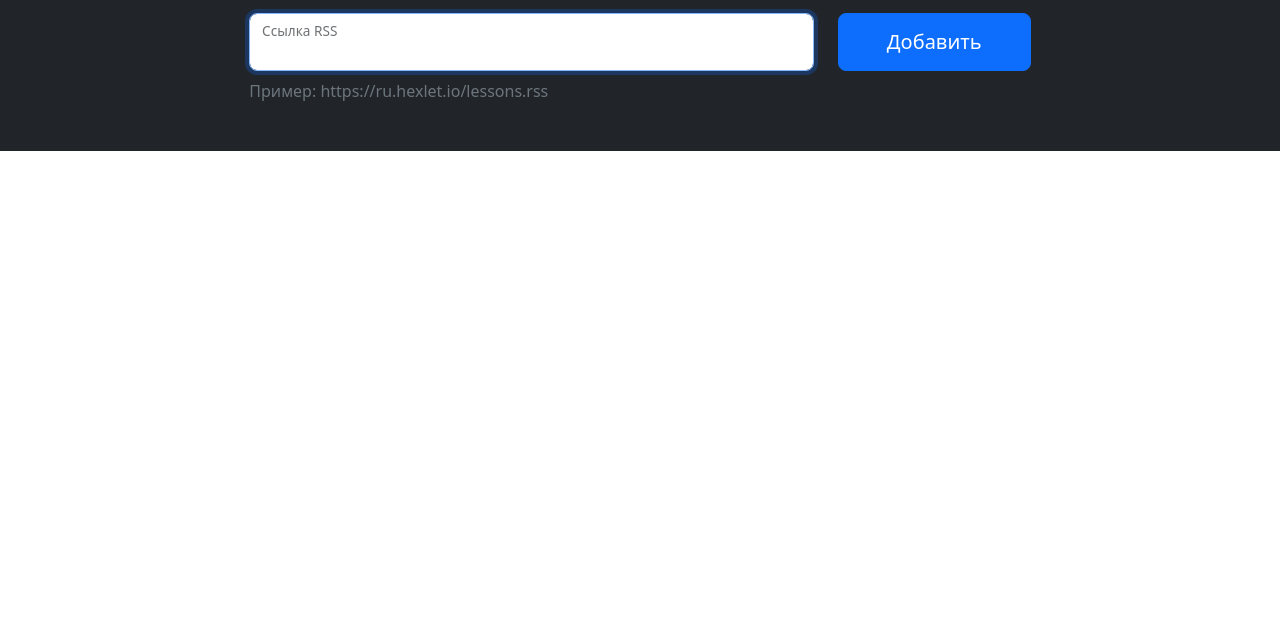
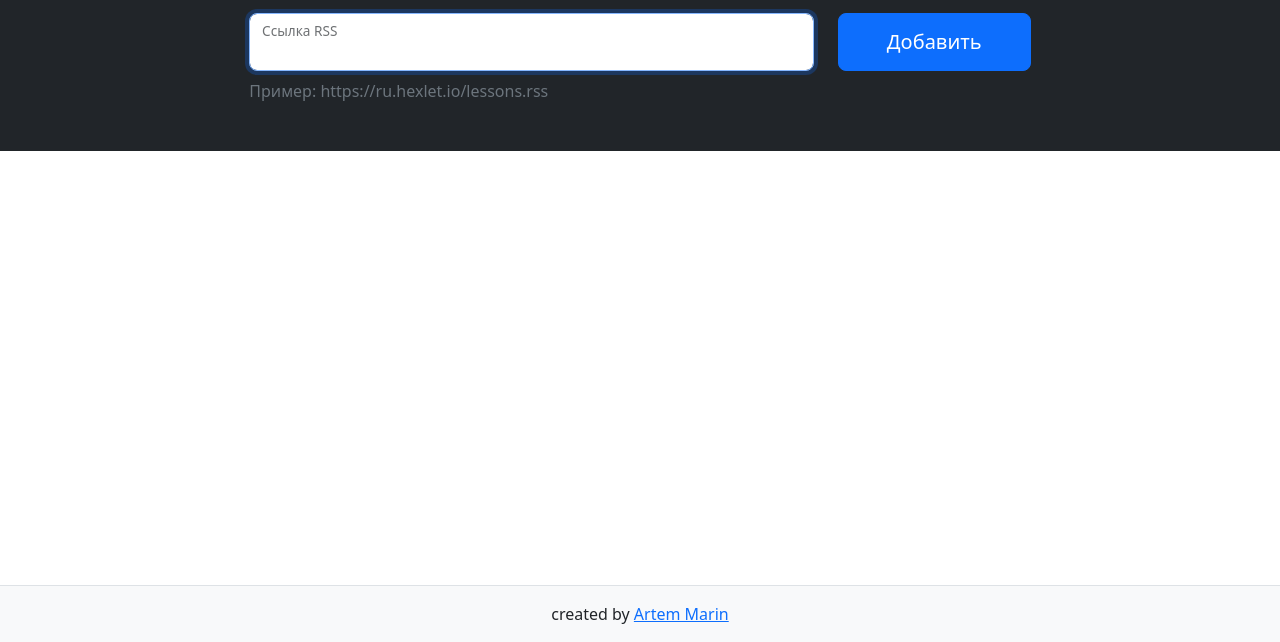
Before and after one commit to artem-mar/frontend-project-lvl3, a website built with webpack: page index.html in a window 1280 px wide. Shown: the part 158-800 px from the top of the page. Built offline with nearby package versions, Linux system fonts and the light colour scheme; what on-change would draw is missing.

Commit message:
added footer html

```diff
--- a/index.html
+++ b/index.html
@@ -4,7 +4,7 @@
         <meta charset="utf-8" />
         <title>RSS aggregator</title>
     </head>
-    <body>
+    <body class="d-flex flex-column min-vh-100">
         <main>
             <section class="container-fluid bg-dark text-white p-5">
                 <div class="row justify-content-center">
@@ -30,7 +30,20 @@
                 </div>
             </section>
             <section class="container-fluid">
+
             </section>
         </main>
+
+        <footer class="footer p-3 mt-auto border-top bg-light">
+            <div class="container-fluid">
+                <div class="row">
+                    <div class="col text-center">
+                        <span>
+                            created by <a target="_blank" href="http://github.com/artem-mar">Artem Marin</a>
+                        </span>
+                    </div>
+                </div>
+            </div>
+        </footer>
     </body>
 </html>
```
